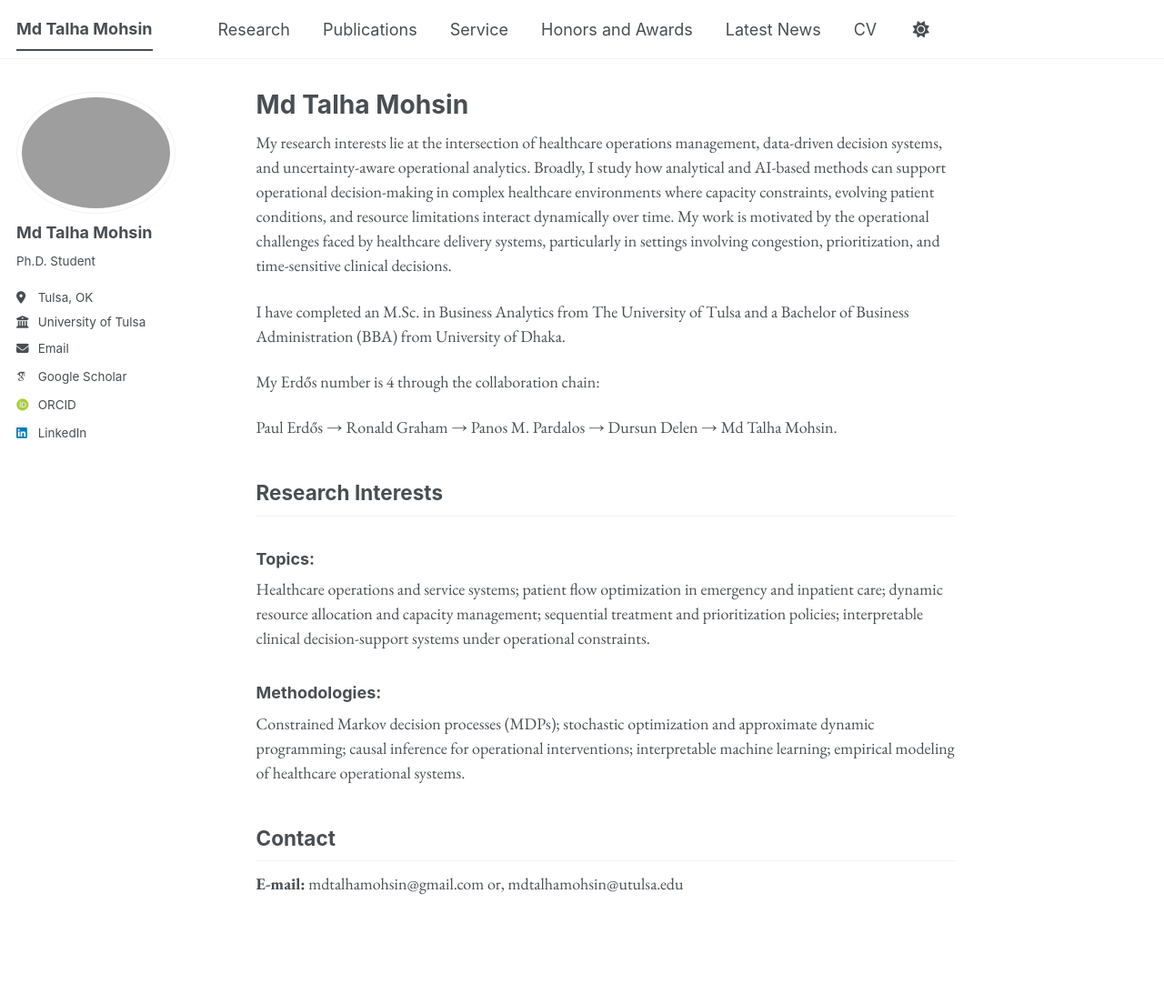
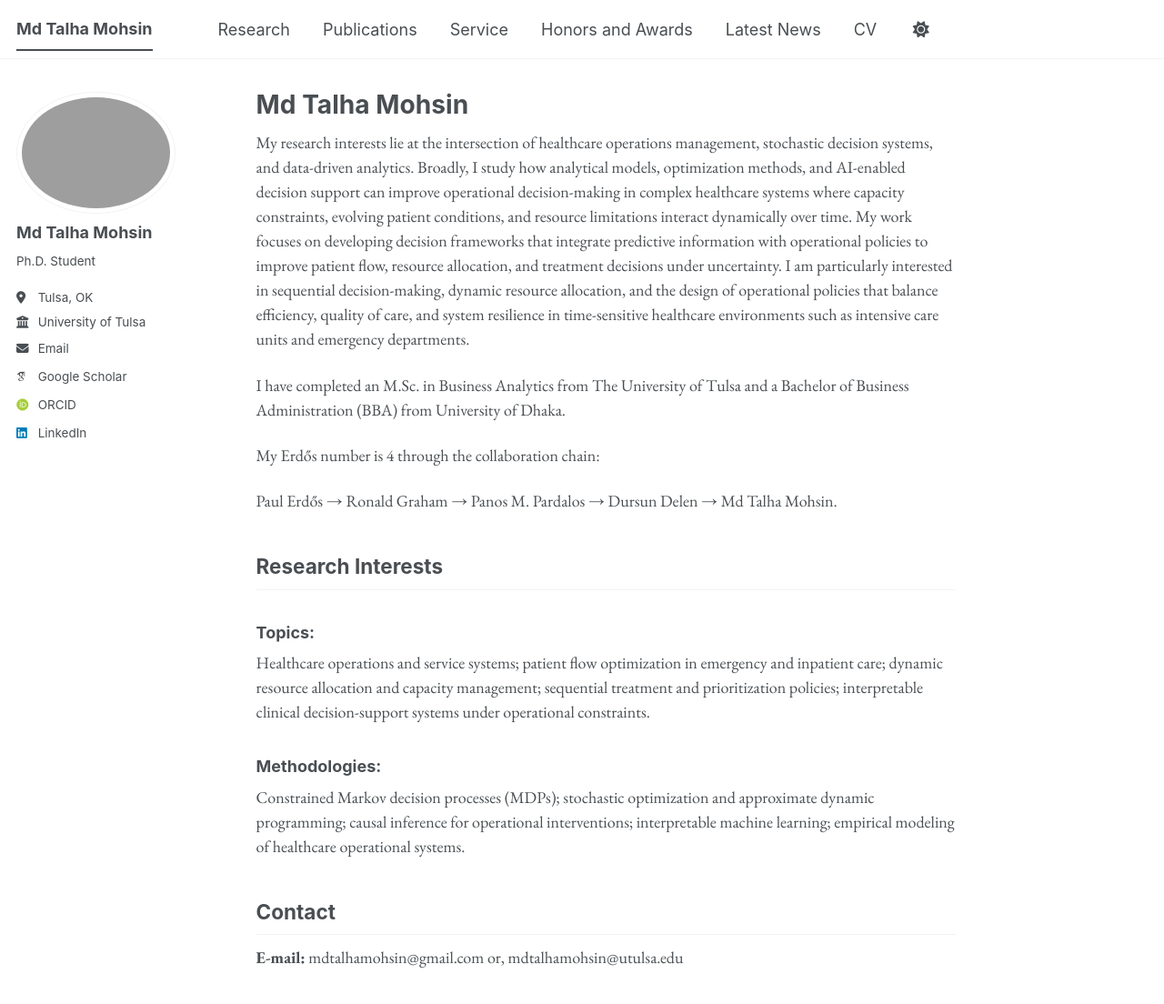
Before and after one commit to mdtalhamohsin/mdtalhamohsin.github.io, a Jekyll site: the page built from _pages/about.md, in a window 1280 px wide and 1171 px high. Shown: the top 1104 px of the window at 91% size. Built offline with Jekyll 4.4.1, drawn with Linux system fonts in a browser that asks for light colours; some web fonts are replaced; a script bundle is joined from its source files by our own code; library files that are not in the unit come from our copies.

Commit message:
Update about.md

```diff
--- a/_pages/about.md
+++ b/_pages/about.md
@@ -6,8 +6,7 @@ redirect_from:
   - /about/
   - /about.html
 ---
-
-My research interests lie at the intersection of healthcare operations management, data-driven decision systems, and uncertainty-aware operational analytics. Broadly, I study how analytical and AI-based methods can support operational decision-making in complex healthcare environments where capacity constraints, evolving patient conditions, and resource limitations interact dynamically over time. My work is motivated by the operational challenges faced by healthcare delivery systems, particularly in settings involving congestion, prioritization, and time-sensitive clinical decisions.
+My research interests lie at the intersection of healthcare operations management, stochastic decision systems, and data-driven analytics. Broadly, I study how analytical models, optimization methods, and AI-enabled decision support can improve operational decision-making in complex healthcare systems where capacity constraints, evolving patient conditions, and resource limitations interact dynamically over time. My work focuses on developing decision frameworks that integrate predictive information with operational policies to improve patient flow, resource allocation, and treatment decisions under uncertainty. I am particularly interested in sequential decision-making, dynamic resource allocation, and the design of operational policies that balance efficiency, quality of care, and system resilience in time-sensitive healthcare environments such as intensive care units and emergency departments.
 
 I have completed an M.Sc. in Business Analytics from The University of Tulsa and a Bachelor of Business Administration (BBA) from University of Dhaka.
 
```
